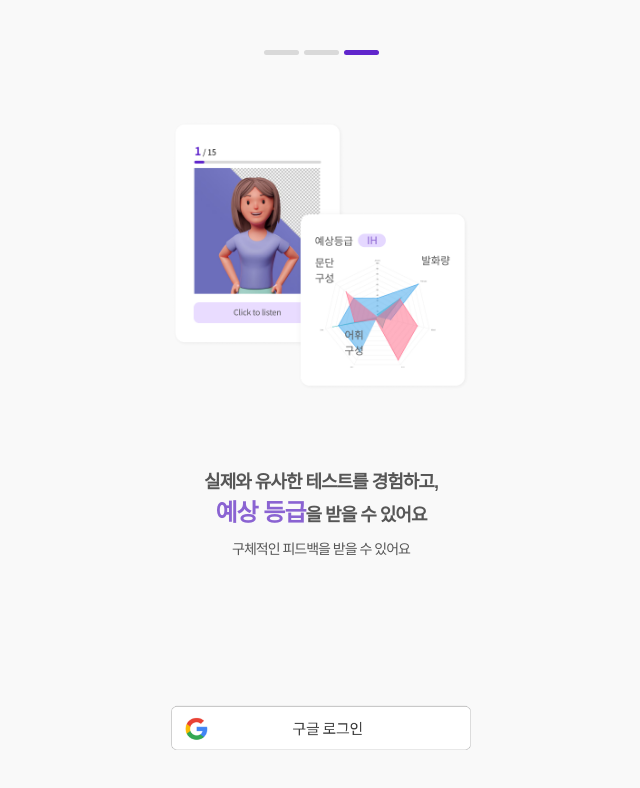
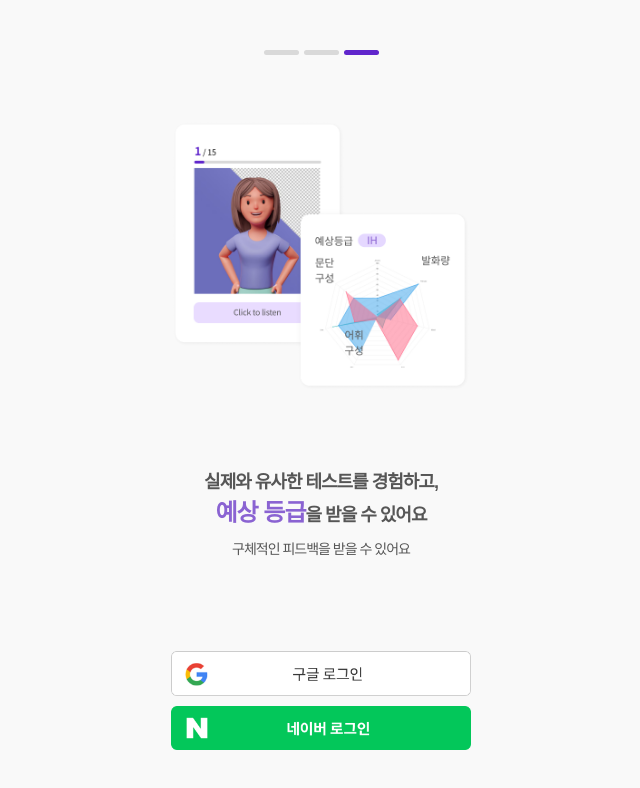
Before and after one commit to SSAFY12-B107/OmyPIc, a React (Vite) app in the folder Frontend/: page /auth/login in a window 1280 px wide. Shown: the top 788 px of the page, without its empty margins (319-959 px from the left). Built offline with nearby package versions, Linux system fonts and the light colour scheme; no server answers.

Commit message:
[feat/juhee]네이버 로그인 구현

```diff
--- a/Frontend/src/components/auth/LoginButtons.tsx
+++ b/Frontend/src/components/auth/LoginButtons.tsx
@@ -1,12 +1,19 @@
 import { useCallback } from "react";
 import styles from "./LoginButtons.module.css";
 import googleLogin from "@/assets/images/google_login.png";
+import naverLogin from "@/assets/images/naver_login.png";
 
 function LoginButtons() {
   // Google 로그인으로 GET 요청을 보내는 함수
   const handleGoogleLogin = useCallback(() => {
     // 브라우저 리다이렉트 사용 (axios가 아님)
     window.location.href = `${import.meta.env.VITE_API_URL}/api/auth/google/login`;
+  }, []);
+
+  // Naver 로그인으로 GET 요청을 보내는 함수
+  const handleNaverLogin = useCallback(() => {
+    // 브라우저 리다이렉트 사용 (axios가 아님)
+    window.location.href = `${import.meta.env.VITE_API_URL}/api/auth/naver/login`;
   }, []);
 
   return (
@@ -17,6 +24,12 @@ function LoginButtons() {
         onClick={handleGoogleLogin}
         style={{ cursor: "pointer" }}
       />
+      <img
+        src={naverLogin}
+        alt="naver-login-btn"
+        onClick={handleNaverLogin}
+        style={{ cursor: "pointer" }}
+      />
     </div>
   );
 }
```
